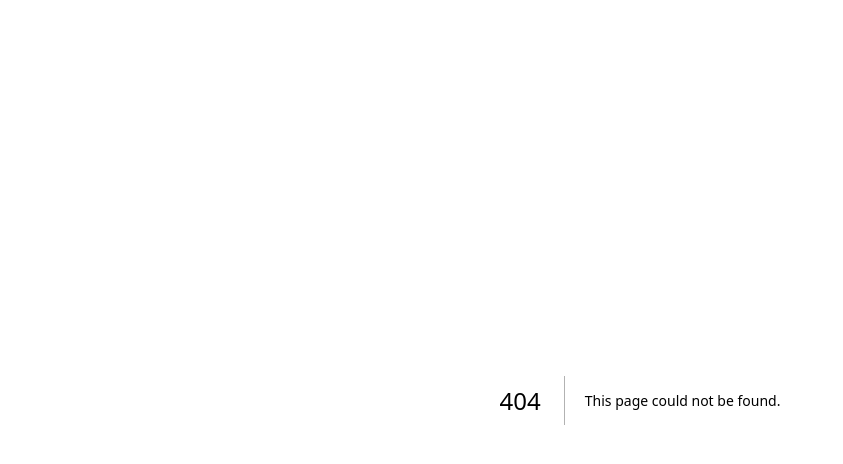
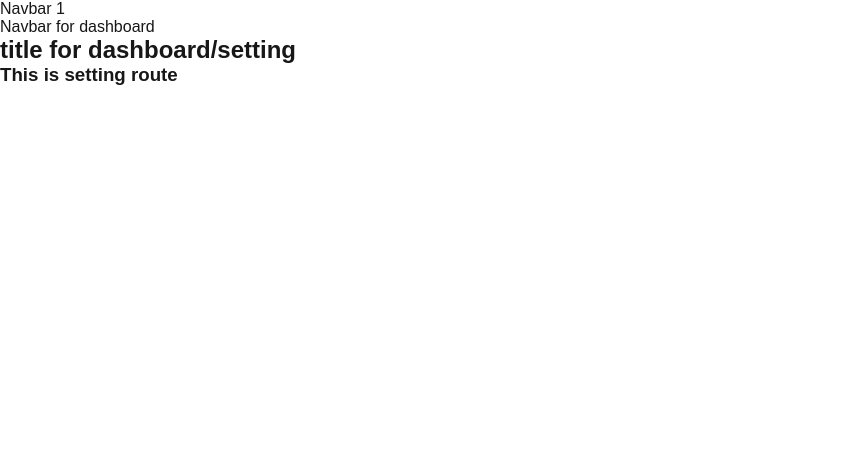
Before and after one commit to matintohidi/next-app, a Next.js app: page /dashboard/setting in a window 1280 px wide. Before the commit this address had no page. Shown: the top 464 px of the page, without its empty margins (0-843 px from the left). Built offline with nearby package versions, Linux system fonts and the light colour scheme; what @mui/material-nextjs would draw is missing.

Commit message:
config mui and create layout for some routes

```diff
--- /dev/null
+++ b/src/app/dashboard/layout.tsx
@@ -0,0 +1,12 @@
+export default function DashboardLayout({
+    children,
+}: {
+    children: React.ReactNode;
+}) {
+    return (
+        <section>
+            <nav>Navbar for dashboard</nav>
+            {children}
+        </section>
+    );
+}
--- /dev/null
+++ b/src/app/dashboard/page.tsx
@@ -0,0 +1,5 @@
+export default function Dashboard() {
+    return (
+        <h1>This is dashboard route</h1>
+    )
+}
--- /dev/null
+++ b/src/app/dashboard/setting/layout.tsx
@@ -0,0 +1,8 @@
+export default function SettingLayout({ children }: { children: React.ReactNode }) {
+    return (
+        <>
+            <h1>title for dashboard/setting</h1>
+            <section>{children}</section>
+        </>
+    );
+}
--- /dev/null
+++ b/src/app/dashboard/setting/page.tsx
@@ -0,0 +1,5 @@
+export default function Setting() {
+    return (
+        <h1>This is setting route</h1>
+    )
+}
--- a/src/app/layout.tsx
+++ b/src/app/layout.tsx
@@ -13,8 +13,8 @@ const roboto = Roboto({
 });
 
 export const metadata: Metadata = {
-    title: "Create Next App",
-    description: "Generated by create next app",
+    title: "Next App",
+    description: "Generated for learn Next and MUI and something else.",
 };
 
 export default function RootLayout({
@@ -25,8 +25,11 @@ export default function RootLayout({
     return (
         <html lang="en">
             <body className={roboto.variable}>
-                <AppRouterCacheProvider options={{ key: "css" }}>
-                    <ThemeProvider theme={theme}>{children}</ThemeProvider>
+                <AppRouterCacheProvider>
+                    <ThemeProvider theme={theme}>
+                        <nav>Navbar 1</nav>
+                        {children}
+                    </ThemeProvider>
                 </AppRouterCacheProvider>
             </body>
         </html>
```
Also changed, not shown: public/fonts/GeistMonoVF.woff (renamed from src/app/fonts/GeistMonoVF.woff), public/fonts/GeistVF.woff (renamed from src/app/fonts/GeistVF.woff), src/app/page.tsx (indentation only).
